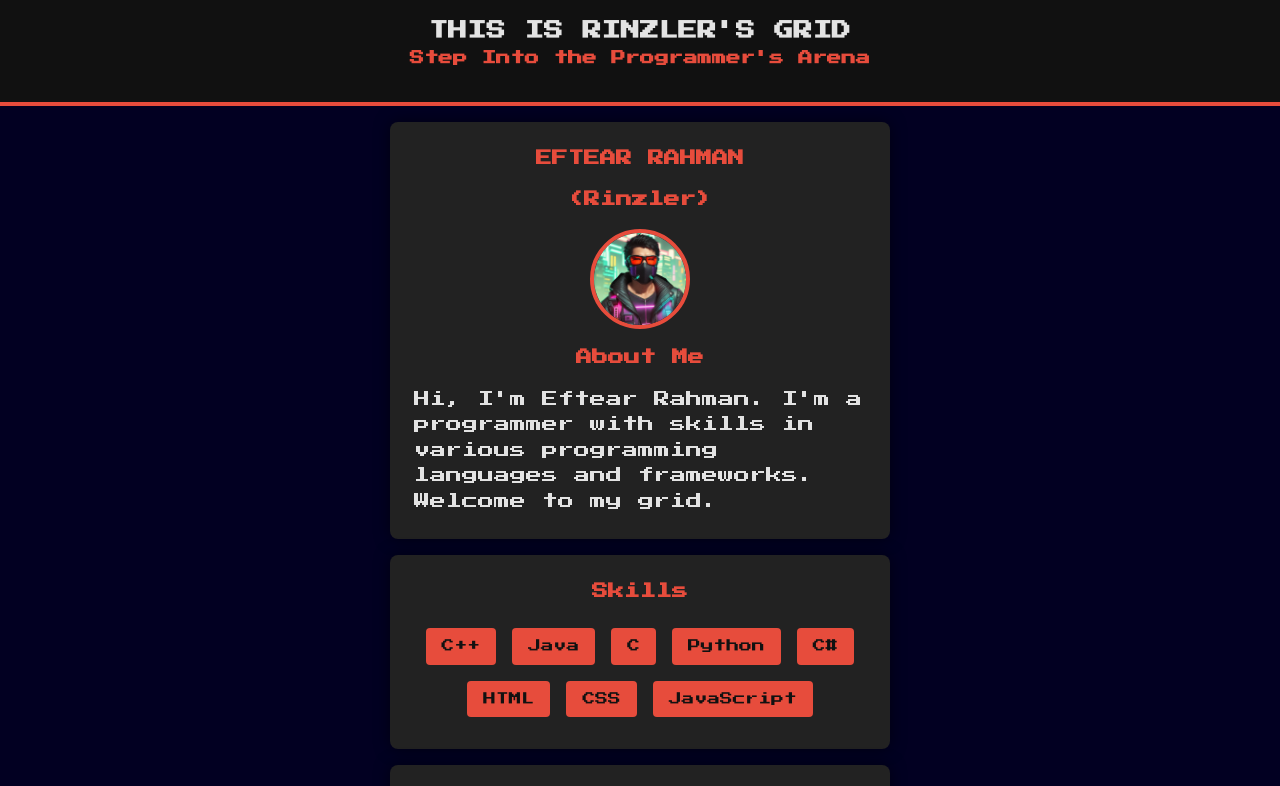
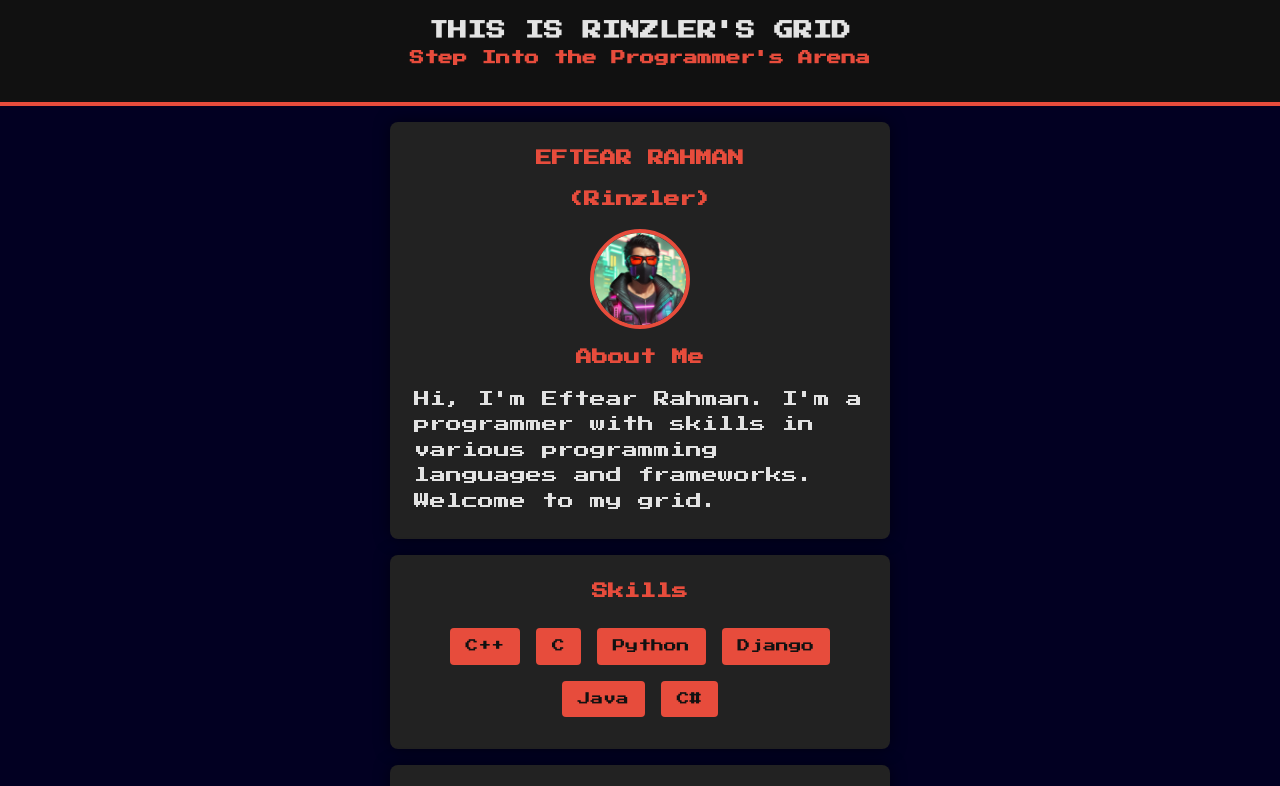
Before and after one commit to eftrahman/eftrahman.github.io, a plain HTML site: page index.html in a window 1280 px wide. Shown: the top 786 px of the page. Drawn offline with Linux system fonts and the light colour scheme.

Commit message:
Update index.html

```diff
--- a/index.html
+++ b/index.html
@@ -25,13 +25,11 @@
         <h2>Skills</h2>
         <ul>
             <li>C++</li>
-            <li>Java</li>
             <li>C</li>
             <li>Python</li>
+            <li>Django</li>
+            <li>Java</li>
             <li>C#</li>
-            <li>HTML</li>
-            <li>CSS</li>
-            <li>JavaScript</li>
         </ul>
     </section>
     <section id="projects" class="card">
```
